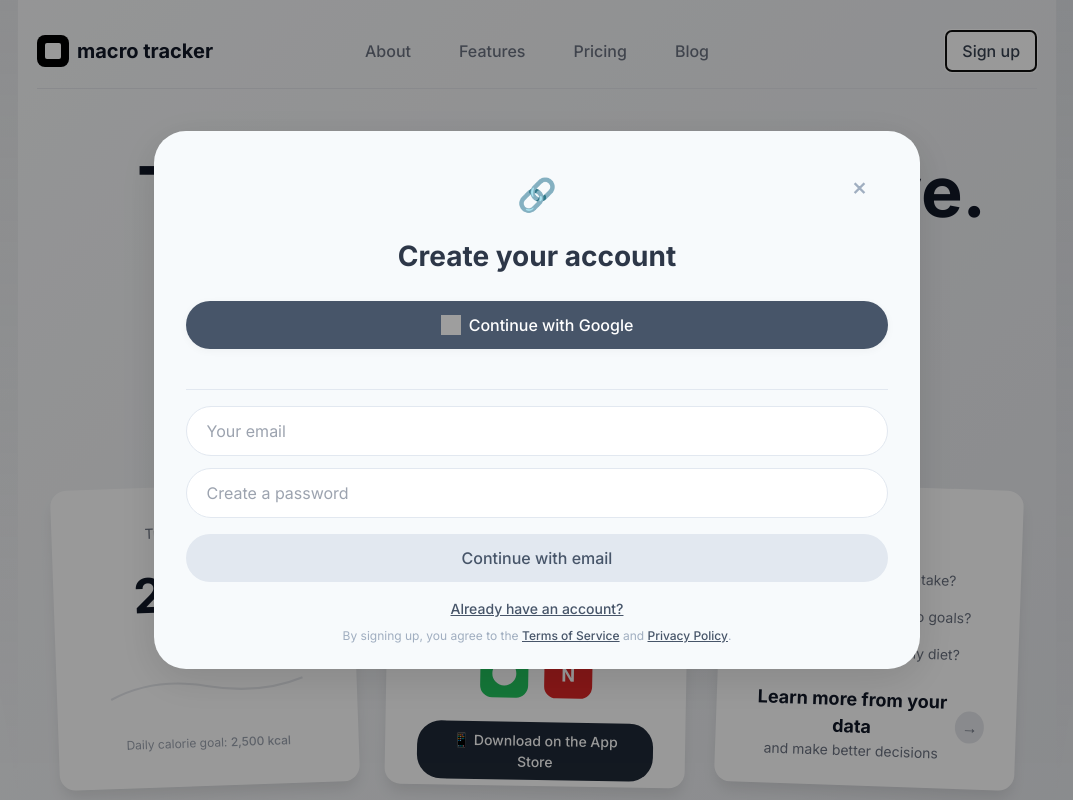
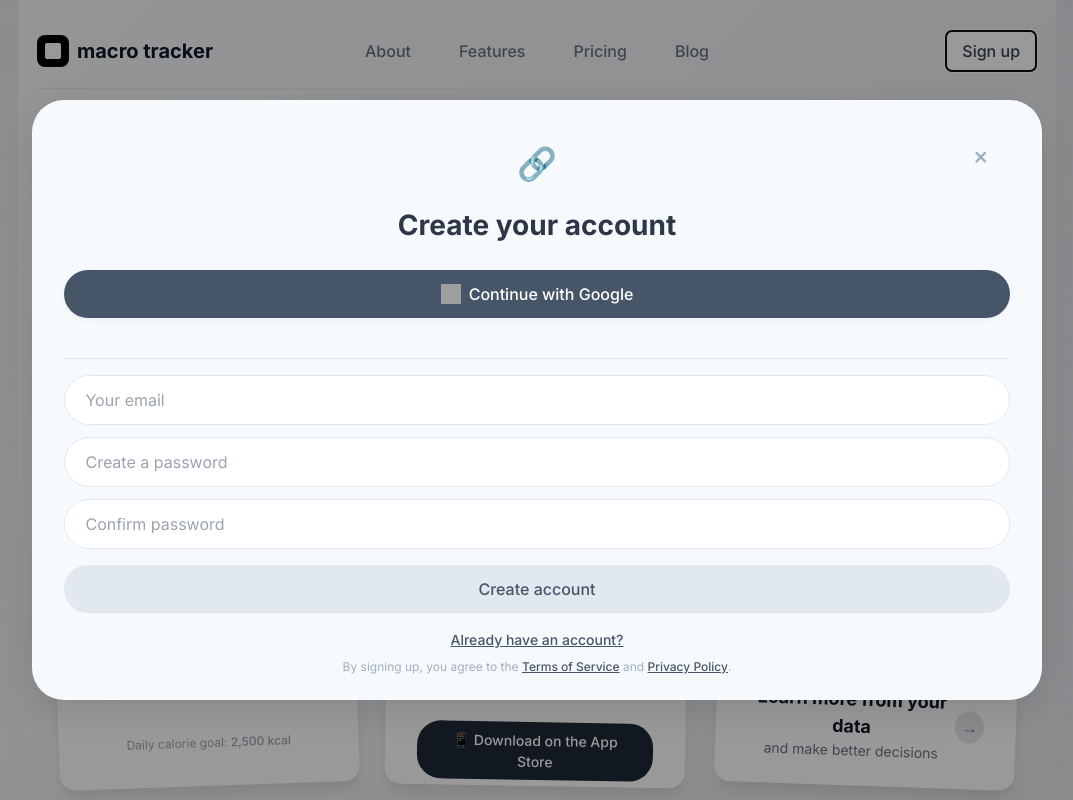
Before and after one commit to Hernerdez/macro_tracker, a React (Vite) app in the folder macro-tracker-frontend/: page / in a window 1280 px wide. Both pictures are taken after a click on the button "Sign up". Shown: the whole page, without its empty margins (103-1176 px from the left). Built offline with nearby package versions, Linux system fonts and the light colour scheme; grey boxes are pictures that could not be loaded.

Commit message:
signup perameters in landing page

```diff
--- a/macro-tracker-frontend/src/LandingPage.tsx
+++ b/macro-tracker-frontend/src/LandingPage.tsx
@@ -14,6 +14,8 @@ const LandingPage: React.FC = () => {
   const [modalMode, setModalMode] = useState<'signup' | 'login'>('signup')
   const [loginForm, setLoginForm] = useState({ email: '', password: '' })
   const [loginError, setLoginError] = useState('')
+  const [signupForm, setSignupForm] = useState({ email: '', password: '', confirmPassword: '' })
+  const [signupError, setSignupError] = useState('')
 
   useEffect(() => {
     console.log("Landing page mounted!")
@@ -71,6 +73,39 @@ const LandingPage: React.FC = () => {
         message: err.message
       })
       setLoginError(err.response?.data?.detail || 'Invalid email or password')
+    }
+  }
+
+  const handleSignupChange = (e: React.ChangeEvent<HTMLInputElement>) => {
+    setSignupForm({ ...signupForm, [e.target.name]: e.target.value })
+  }
+
+  const handleSignupSubmit = async (e: React.FormEvent<HTMLFormElement>) => {
+    e.preventDefault()
+    setSignupError('')
+
+    if (signupForm.password !== signupForm.confirmPassword) {
+      setSignupError('Passwords do not match')
+      return
+    }
+
+    try {
+      const response = await axios.post('https://macro-tracker-api.onrender.com/signup/', {
+        email: signupForm.email,
+        password: signupForm.password,
+      })
+
+      if (response.data.token) {
+        localStorage.setItem('token', response.data.token)
+        setShowSignupModal(false)
+        setModalMode('signup')
+        setSignupForm({ email: '', password: '', confirmPassword: '' })
+        navigate('/dashboard')
+      } else {
+        setSignupError('Error creating account')
+      }
+    } catch (err: any) {
+      setSignupError(err.response?.data?.detail || 'Error creating account')
     }
   }
 
@@ -713,10 +748,13 @@ const LandingPage: React.FC = () => {
                 </button>
                 <div style={{ width: "100%", borderBottom: "1px solid #e2e8f0", margin: "16px 0" }}></div>
                 {/* Email signup form (not functional, just UI for now) */}
-                <form style={{ width: "100%" }}>
+                <form style={{ width: "100%" }} onSubmit={handleSignupSubmit}>
                   <input
                     type="email"
+                    name="email"
                     placeholder="Your email"
+                    value={signupForm.email}
+                    onChange={handleSignupChange}
                     style={{
                       width: "100%",
                       padding: "12px 20px",
@@ -732,7 +770,28 @@ const LandingPage: React.FC = () => {
                   />
                   <input
                     type="password"
+                    name="password"
                     placeholder="Create a password"
+                    value={signupForm.password}
+                    onChange={handleSignupChange}
+                    style={{
+                      width: "100%",
+                      padding: "12px 20px",
+                      marginBottom: 12,
+                      borderRadius: "9999px",
+                      border: "1px solid #e2e8f0",
+                      background: "white",
+                      fontSize: 16,
+                      outline: "none",
+                      color: "black",
+                    }}
+                  />
+                  <input
+                    type="password"
+                    name="confirmPassword"
+                    placeholder="Confirm password"
+                    value={signupForm.confirmPassword}
+                    onChange={handleSignupChange}
                     style={{
                       width: "100%",
                       padding: "12px 20px",
@@ -745,6 +804,7 @@ const LandingPage: React.FC = () => {
                       color: "black",
                     }}
                   />
+                  {signupError && <div style={{ color: "#dc2626", textAlign: "center", marginBottom: 8 }}>{signupError}</div>}
                   <button
                     type="submit"
                     style={{
@@ -760,7 +820,7 @@ const LandingPage: React.FC = () => {
                       cursor: "pointer",
                     }}
                   >
-                    Continue with email
+                    Create account
                   </button>
                 </form>
                 <div style={{ textAlign: "center", fontSize: 14, color: "#64748b", marginBottom: 8 }}>
```
